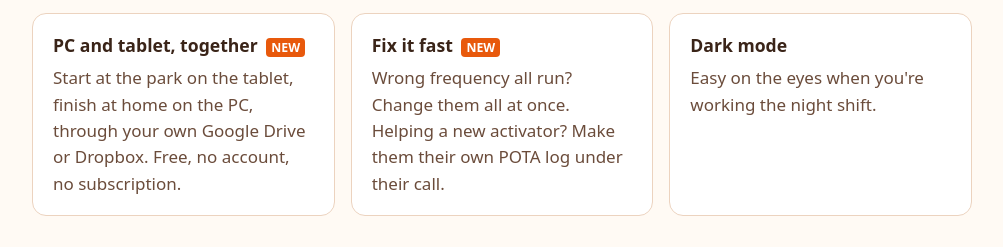
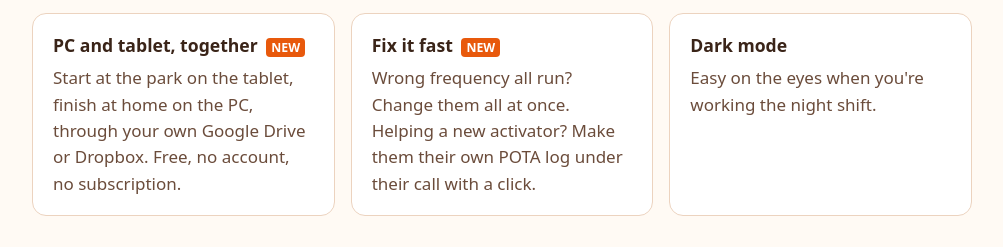
Before and after one commit to RawHamRadio/rawham-lite-logger, a plain HTML site: page index.html in a window 1280 px wide. Shown: the part 1888-2135 px from the top of the page, without its empty margins (138-1141 px from the left). Drawn offline with Linux system fonts and the light colour scheme.

Commit message:
DRAFT: with a click

```diff
--- a/index.html
+++ b/index.html
@@ -240,7 +240,7 @@
       </div>
       <div class="card">
         <h3>Fix it fast <span class="new">NEW</span></h3>
-        <p>Wrong frequency all run? Change them all at once. Helping a new activator? Make them their own POTA log under their call.</p>
+        <p>Wrong frequency all run? Change them all at once. Helping a new activator? Make them their own POTA log under their call with a click.</p>
       </div>
       <div class="card">
         <h3>Dark mode</h3>
```
